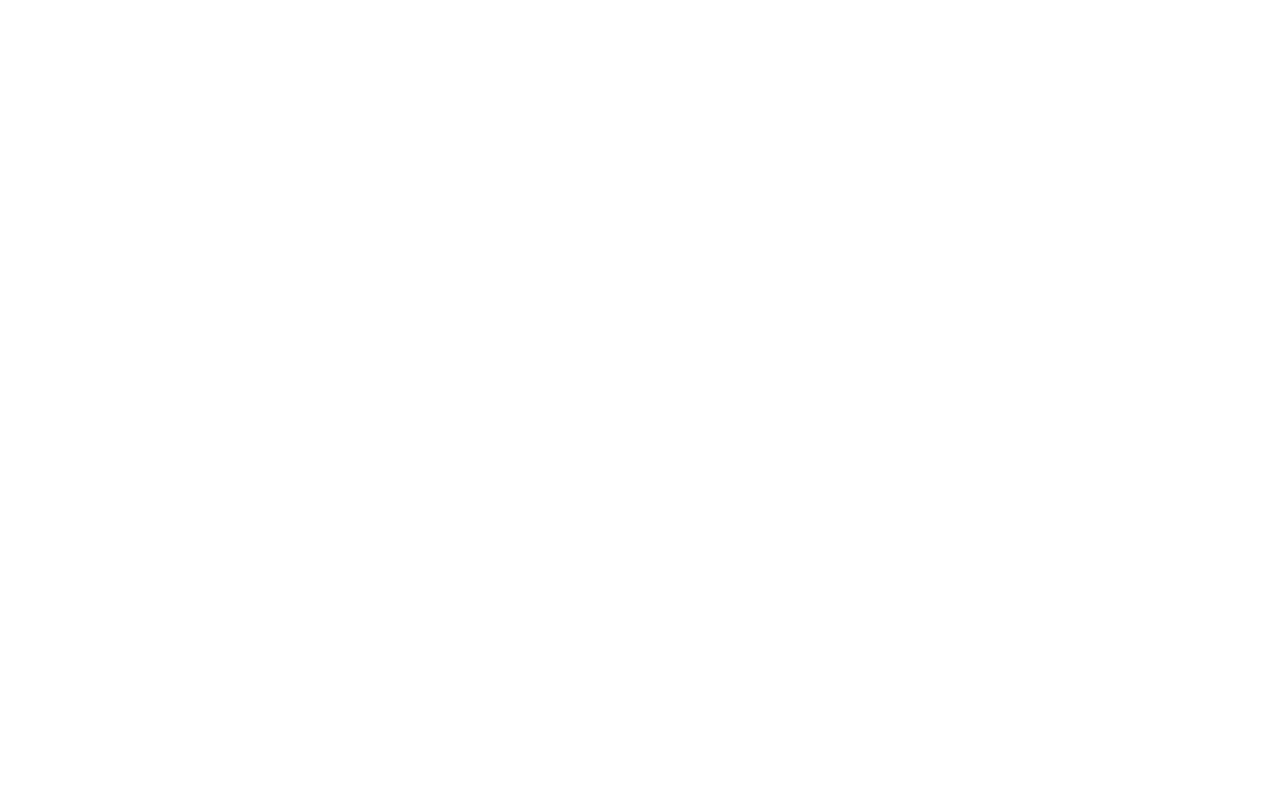
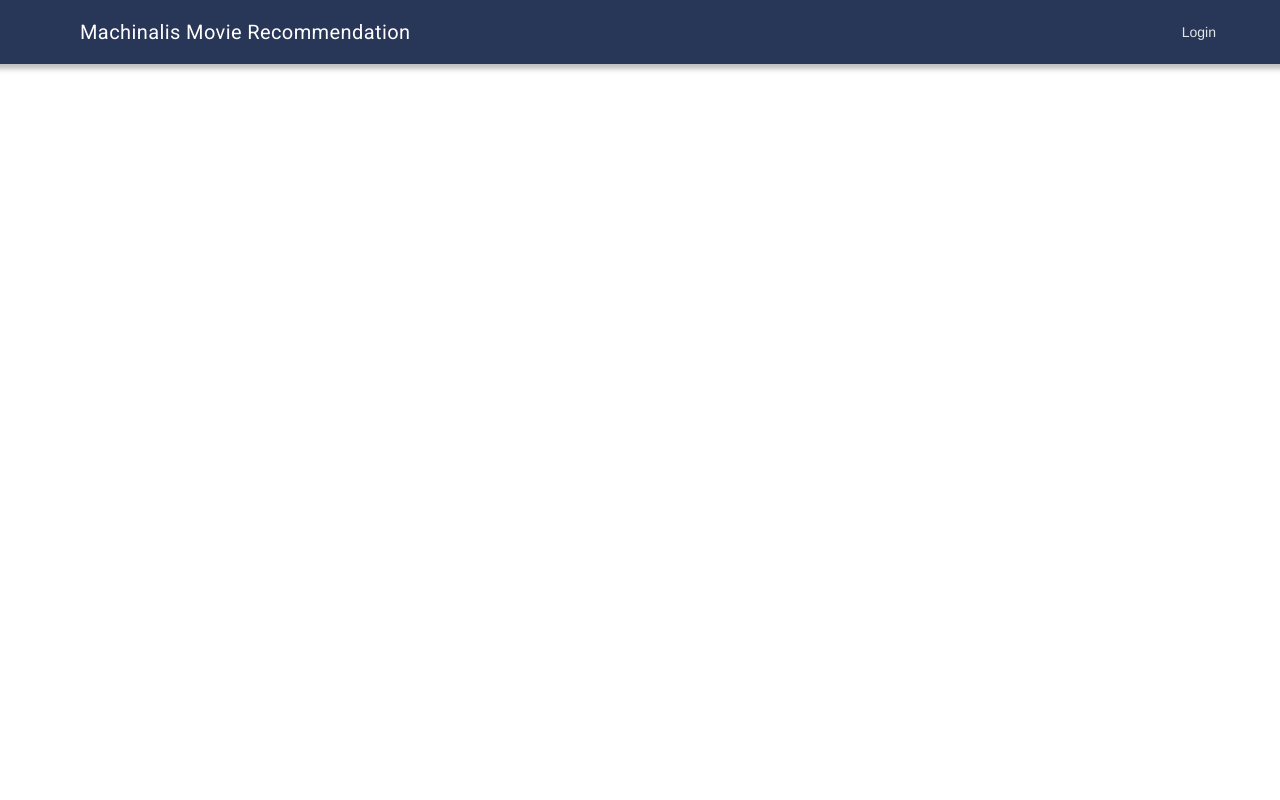
Before and after one commit to machinalis/machinalis-movie-reviews, a Flask app: page / in a window 1280 px wide. Before the commit the page is empty. Run offline with Flask 2, Linux system fonts and the light colour scheme; some libraries are stand-ins or nearby versions.

Commit message:
Added base template to inherit from

```diff
--- /dev/null
+++ b/static/css/base.css
@@ -0,0 +1,12 @@
+.main header {
+    background: hsla(222,37%,25%,1) !important;
+    -webkit-box-shadow: 0px 0px 5px 5px rgba(0,0,0,0.25) !important;
+    -moz-box-shadow: 0px 0px 5px 5px rgba(0,0,0,0.25) !important;
+    box-shadow: 0px 0px 5px 5px rgba(0,0,0,0.25) !important;
+}
+
+.mdl-layout__drawer-button {
+    display: flex;
+    justify-content: center;
+    align-items: center;
+}
--- /dev/null
+++ b/templates/base.html
@@ -0,0 +1,62 @@
+<html>
+    <head>
+        <title> Machinalis Movie Recomendation </title>
+
+        <!-- Material Design -->
+        <link rel="stylesheet" href="https://fonts.googleapis.com/icon?family=Material+Icons">
+        <link rel="stylesheet" href="https://code.getmdl.io/1.2.1/material.indigo-pink.min.css">
+        <script defer src="https://code.getmdl.io/1.2.1/material.min.js"></script>
+
+        <!-- Fonts -->
+        <link rel="stylesheet" href="http://fonts.googleapis.com/css?family=Roboto:300,400,500,700" type="text/css">
+
+        <!-- Our css -->
+        <link rel="stylesheet" href="{{ url_for('static', filename='css/base.css') }}">
+
+        {% block extraheader %}{% endblock %}
+    </head>
+    <body>
+        <div class="main mdl-layout mdl-js-layout">
+            <header class="mdl-layout__header mdl-layout__header--scroll">
+                <div class="mdl-layout__header-row">
+                    <!-- Title -->
+                    <span class="mdl-layout-title">Machinalis Movie Recommendation</span>
+                    <!-- Add spacer, to align navigation to the right -->
+                    <div class="mdl-layout-spacer"></div>
+                    <!-- Navigation -->
+                    <nav class="mdl-navigation">
+                        <a class="mdl-navigation__link" href="/login">Login</a>
+                    </nav>
+                </div>
+            </header>
+            <div class="mdl-layout__drawer">
+                <nav class="mdl-navigation">
+                    <a class="mdl-navigation__link" href="/login">Login</a>
+                </nav>
+            </div>
+            <main class="mdl-layout__content">
+                <div class="mdl-grid">
+                    <div class="main-content mdl-cell mdl-cell--6-col mdl-cell--3-offset-desktop mdl-cell--10-col-tablet">
+                        {% block content %} {% endblock %}
+                    </div>
+                </div>
+            </main>
+        </div>
+
+
+        <!-- Trianglify for background -->
+        <script src="https://cdnjs.cloudflare.com/ajax/libs/trianglify/1.0.1/trianglify.min.js"></script>
+        <script>
+            var canvas = Trianglify({
+                height: window.innerHeight,
+                width: window.innerWidth,
+                cell_size: 70,
+                variance: 0.7,
+                palette: Trianglify.colorbrewer,
+                x_colors: 'Blues',
+                y_colors: 'match_x'
+            }).canvas();
+            document.body.style.backgroundImage = "url(" + canvas.toDataURL() + ")";
+        </script>
+    </body>
+</html>
--- a/templates/index.html
+++ b/templates/index.html
@@ -1,6 +1 @@
-<html>
-    <head>
-    </head>
-    <body>
-    </body>
-</html>
+{% extends "base.html" %}
```
